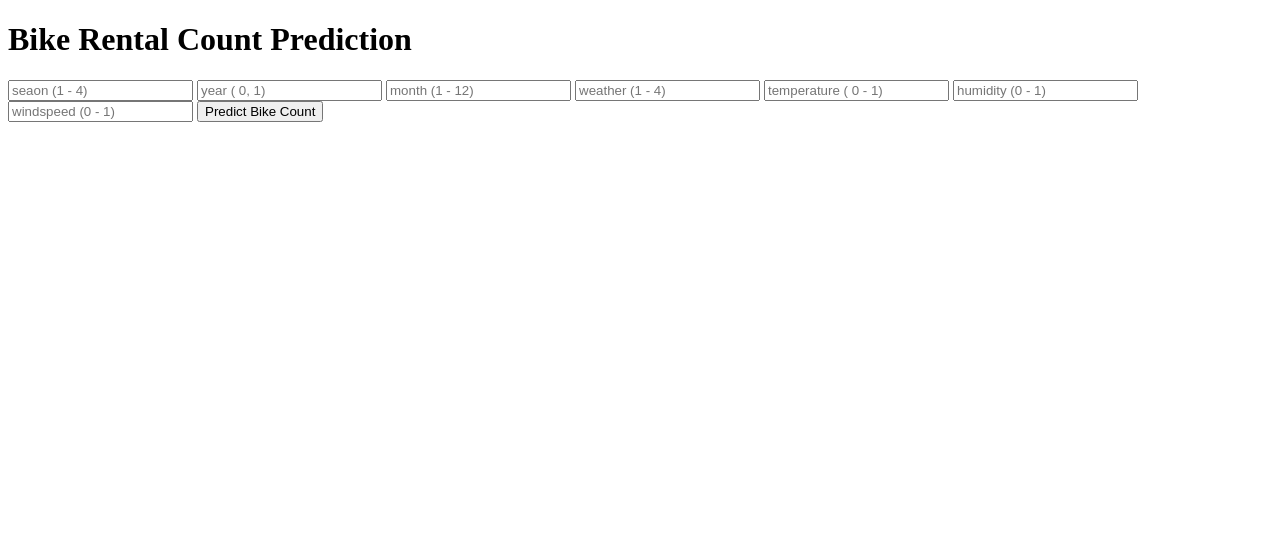
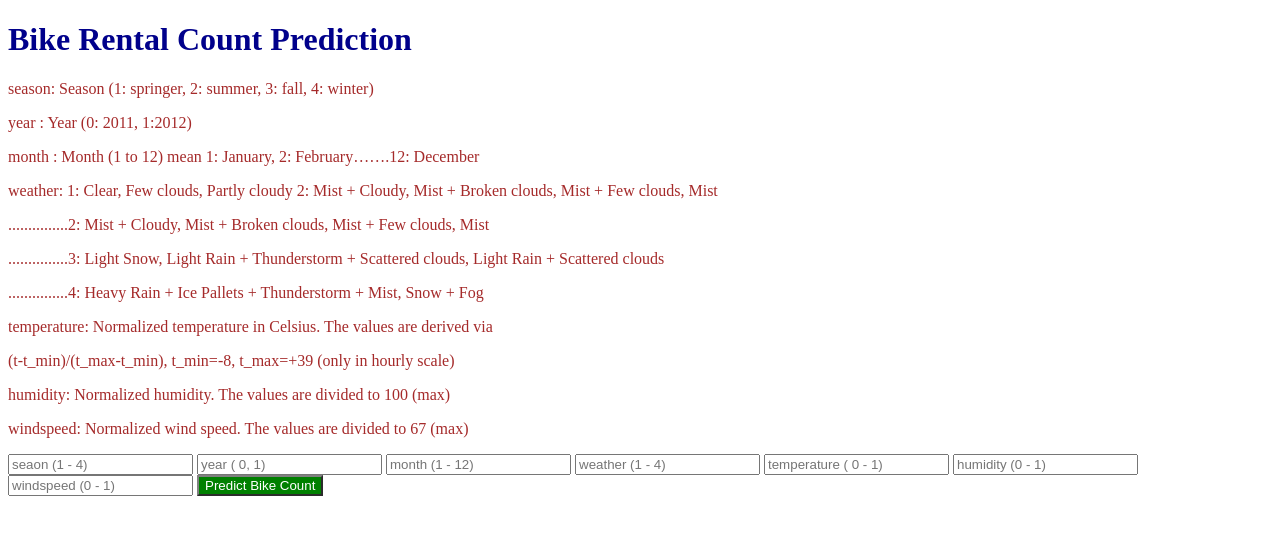
Before and after one commit to sanjaytallolli/Bike_Rent_Count_Deplyment, a Flask app: page / in a window 1280 px wide. Shown: the top 535 px of the page. Run offline with Flask 2, Linux system fonts and the light colour scheme; parts of the project's set-up code (start-up, migrations or seed data) failed here and were passed over.

Commit message:
Add files via upload

```diff
--- a/templates/index.html
+++ b/templates/index.html
@@ -4,6 +4,7 @@
 <head>
   <meta charset="UTF-8">
   <title>Bike Rental Count ML API</title>
+
   <link href='https://fonts.googleapis.com/css?family=Pacifico' rel='stylesheet' type='text/css'>
 <link href='https://fonts.googleapis.com/css?family=Arimo' rel='stylesheet' type='text/css'>
 <link href='https://fonts.googleapis.com/css?family=Hind:300' rel='stylesheet' type='text/css'>
@@ -13,8 +14,22 @@
 
 <body>
  <div class="login">
-	<h1>Bike Rental Count Prediction</h1>
+	<h1 style="color:darkblue;">Bike Rental Count Prediction</h1>
 
+	<p style="color:brown;"> season: Season (1: springer, 2: summer, 3: fall, 4: winter) </p>
+	<p style="color:brown;"> year  : Year (0: 2011, 1:2012)</p>
+	<p style="color:brown;">month  : Month (1 to 12) mean 1: January, 2: February…….12: December<p>
+	<p style="color:brown;">weather:  1: Clear, Few clouds, Partly cloudy 		2: Mist + Cloudy, Mist + Broken clouds, Mist + Few clouds, Mist</p>
+	<p style="color:brown;">...............2: Mist + Cloudy, Mist + Broken clouds, Mist + Few clouds, Mist</p>
+	<p style="color:brown;">...............3: Light Snow, Light Rain + Thunderstorm + Scattered clouds, Light Rain + Scattered clouds</p>
+	<p style="color:brown;">...............4: Heavy Rain + Ice Pallets + Thunderstorm + Mist, Snow + Fog</p>
+
+	<p style="color:brown;">temperature: Normalized temperature in Celsius. The values are derived via</p>
+	<p style="color:brown;">(t-t_min)/(t_max-t_min),	t_min=-8, t_max=+39 (only in hourly scale)</p>
+
+	<p style="color:brown;">humidity: Normalized humidity. The values are divided to 100 (max)</p>
+
+	<p style="color:brown;">windspeed: Normalized wind speed. The values are divided to 67 (max)</p>
      <!-- Main Input For Receiving Query to our ML -->
     <form action="{{ url_for('predict')}}"method="post">
     	<input type="text" name="season" placeholder="seaon (1 - 4)" required="required" />
@@ -25,7 +40,10 @@
         <input type="text" name="humidity" placeholder="humidity (0 - 1)" required="required" />
 		<input type="text" name="windspeed" placeholder="windspeed (0 - 1)" required="required" />
 
-        <button type="submit" class="btn btn-primary btn-block btn-large">Predict Bike Count</button>
+
+		<button style="background-color:green; border-color:gray; color:white">Predict Bike Count</button>
+</body>
+</html>
     </form>
 
    <br>
```
Also changed, not shown: templates/bikeimage.jpg (added).
